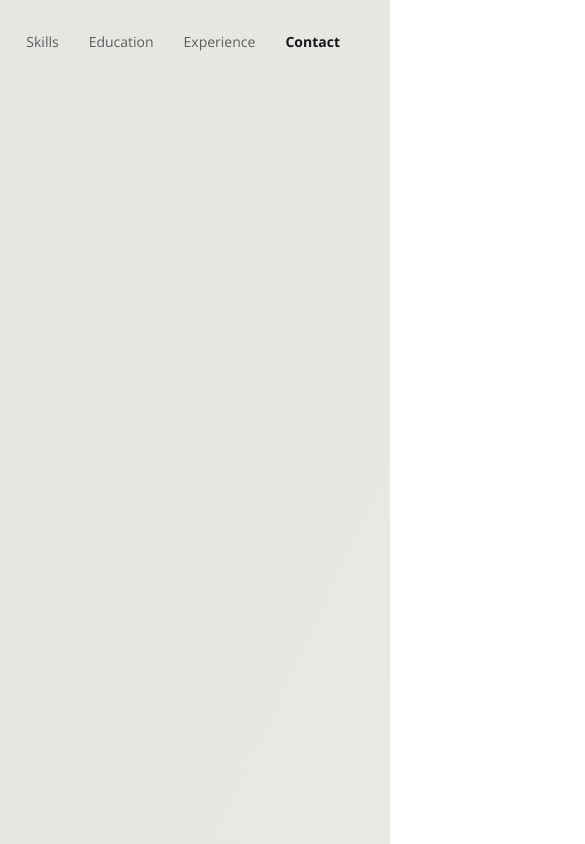
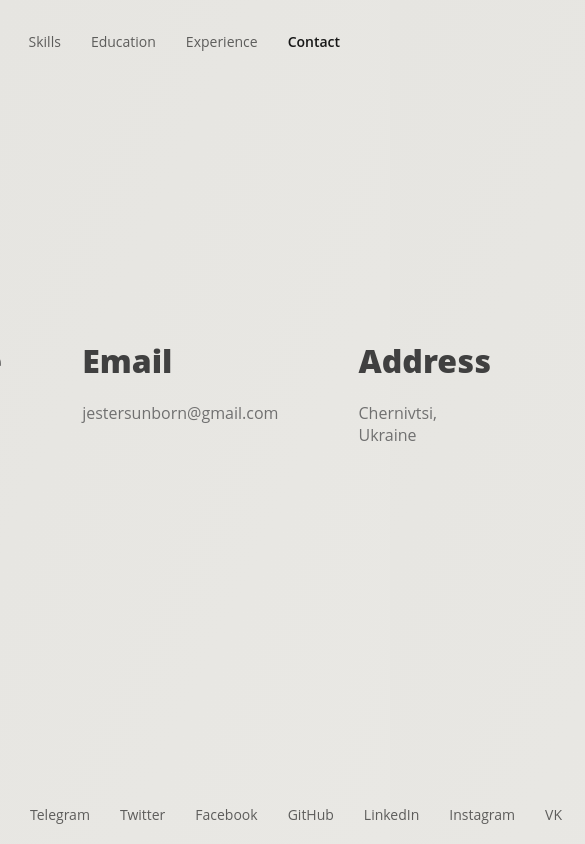
Before and after one commit to jestersunborn/contact, a website: page index.html in a window 390 px wide. Shown: the whole page, 585 px wide, since content can reach past the window. Drawn offline with nearby package versions, Linux system fonts and the light colour scheme.

Commit message:
Add social links, email, phone and address

```diff
--- a/index.html
+++ b/index.html
@@ -5,9 +5,9 @@
   <meta name="viewport" content="width=device-width, initial-scale=1.0">
   <meta http-equiv="X-UA-Compatible" content="ie=edge">
 
-  <link href="https://fonts.googleapis.com/css?family=Open+Sans:300,400,700,800" rel="stylesheet">
-  <!-- <link rel="stylesheet" href="./styles/main.css"> -->
-  <link rel="stylesheet" href="./dist/main.css">
+  <!-- <link href="https://fonts.googleapis.com/css?family=Open+Sans:300,400,700,800" rel="stylesheet"> -->
+  <link rel="stylesheet" href="./styles/main.css">
+  <!-- <link rel="stylesheet" href="./dist/main.css"> -->
   <title>Serhiy Boreyko</title>
 </head>
 <body>
@@ -22,7 +22,31 @@
     </ul>
   </header>
   <main>
-
+    <div class="wrap">
+      <div class="col">
+        <h1>Phone</h1>
+        <p>+380 (66) 091 66 13</p>
+      </div>
+      <div class="col">
+        <h1>Email</h1>
+        <a href="mailto:jestersunborn@gmail.com">jestersunborn@gmail.com</a>
+      </div>
+      <div class="col">
+        <h1>Address</h1>
+        <p>Chernivtsi, Ukraine</p>
+      </div>
+    </div>
   </main>
+  <footer>
+    <ul class="socials">
+      <li><a href="https://t.me/jestersunborn">Telegram</a></li>
+      <li><a href="https://twitter.com/jestersunborn">Twitter</a></li>
+      <li><a href="https://facebook.com/jestersunborn">Facebook</a></li>
+      <li><a href="https://github.com/jestersunborn">GitHub</a></li>
+      <li><a href="https://linkedin.com/">LinkedIn</a></li>
+      <li><a href="https://instagram.com/jestersunborn">Instagram</a></li>
+      <li><a href="https://vk.com/jestersunborn">VK</a></li>
+    </ul>
+  </footer>
 </body>
 </html>
--- a/styles/main.css
+++ b/styles/main.css
@@ -48,3 +48,64 @@ header .menu .menu-item.active a,
 header .menu .menu-item a:hover {
   color: rgba(0, 0, 0, .9);
 }
+
+main {
+  display: flex;
+  justify-content: center;
+  align-items: center;
+  height: calc(100% - 60px);
+}
+
+main .wrap {
+  display: flex;
+}
+
+main .wrap .col {
+  margin-right: 80px;
+}
+
+main .wrap .col:last-child {
+  margin-right: 0;
+}
+
+main .wrap .col h1 {
+  font-weight: 800;
+  color: #404040;
+  margin-bottom: 20px;
+}
+
+main .wrap .col p,
+main .wrap .col a {
+  text-decoration: none;
+  color: #707070;
+}
+
+main .wrap .col a:hover {
+  color: #404040;
+}
+
+footer {
+  padding-left: 30px;
+  display: flex;
+  align-items: center;
+  height: 60px;
+}
+
+footer ul {
+  display: flex;
+}
+
+footer ul li {
+  list-style: none;
+  margin-right: 30px;
+}
+
+footer ul li a {
+  font-size: 14px;
+  text-decoration: none;
+  color: rgba(0, 0, 0, .6);
+}
+
+footer ul li a:hover {
+  color: rgba(0, 0, 0, .9);
+}
```
